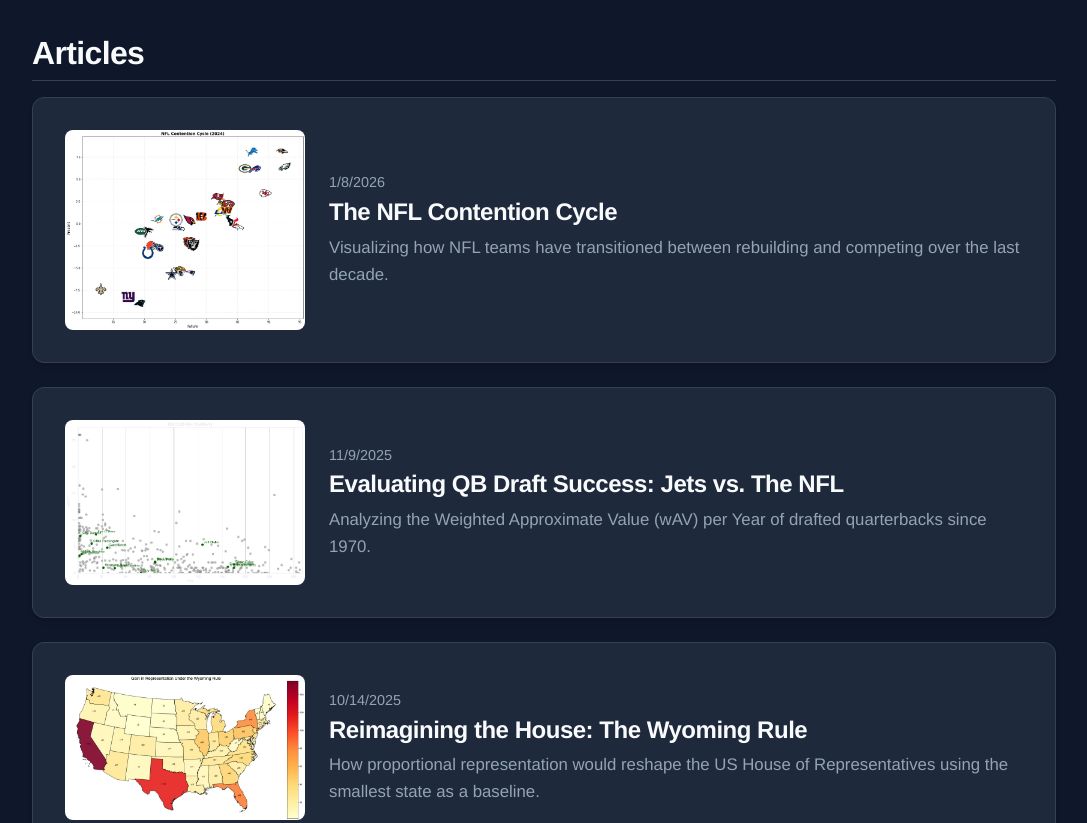
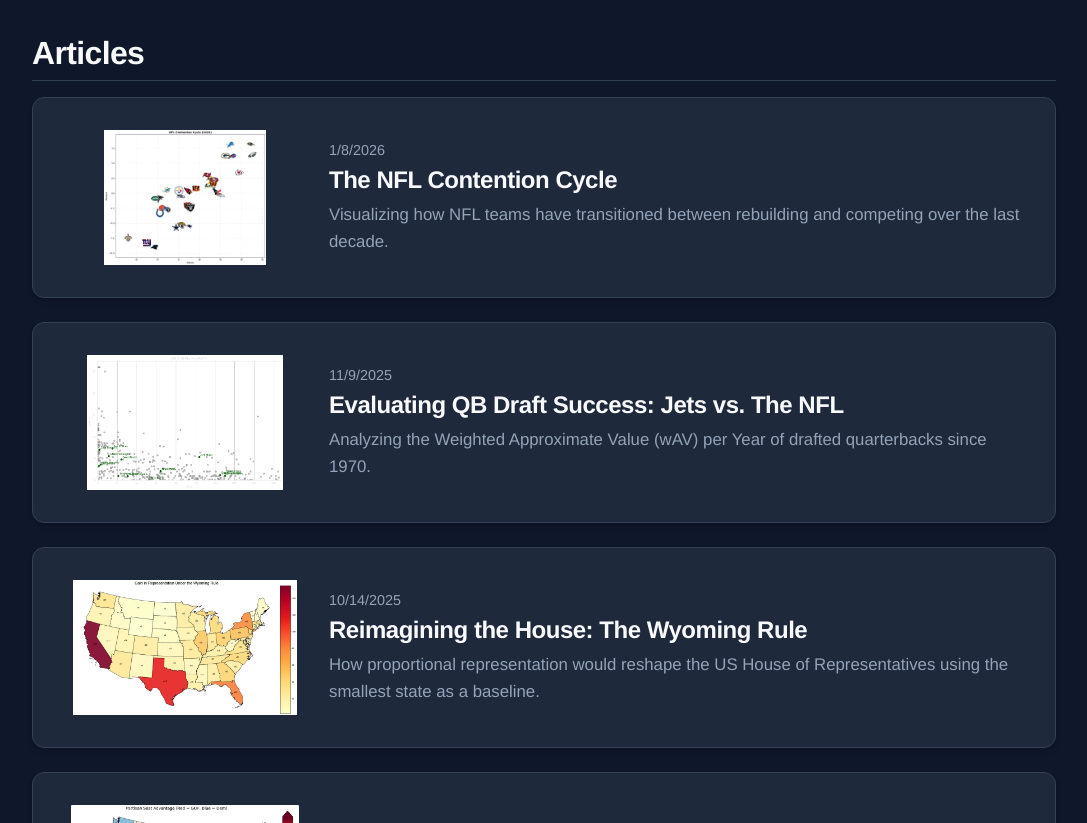
Before and after one commit to LukeBDaniel/LukeBDaniel.github.io, an Astro site: page / in a window 1280 px wide. Shown: the part 1540-2363 px from the top of the page, without its empty margins (96-1183 px from the left). Built offline with nearby package versions, Linux system fonts and the light colour scheme; Astro itself is replaced by a stand-in of ours.

Commit message:
Update index.astro

```diff
--- a/src/pages/index.astro
+++ b/src/pages/index.astro
@@ -171,7 +171,7 @@ const posts = (await getCollection('blog')).sort(
 		margin-bottom: 1.25em;
 	}
 	.article-thumbnail {
-		aspect-ratio: auto;
+		aspect-ratio: 16 / 9;
 		background: transparent;
 	}
 	ul.post-list li a.article-card {
```
